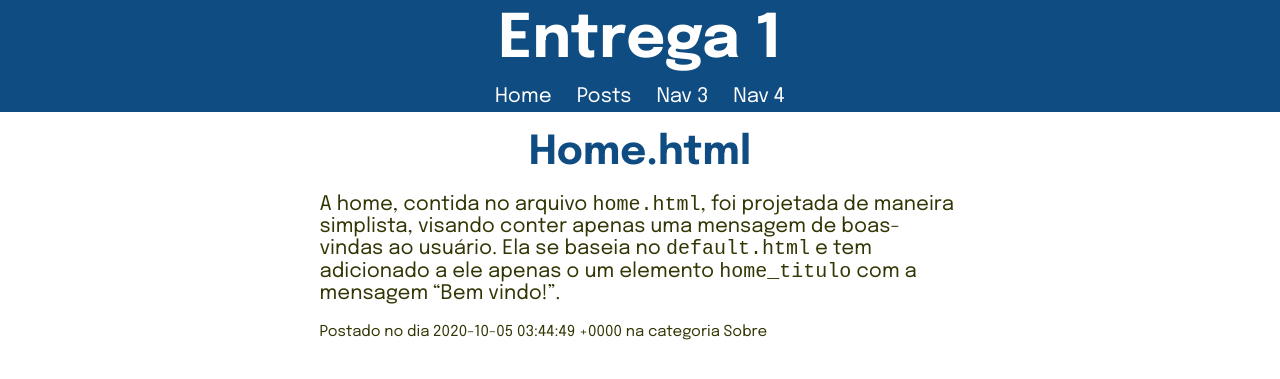
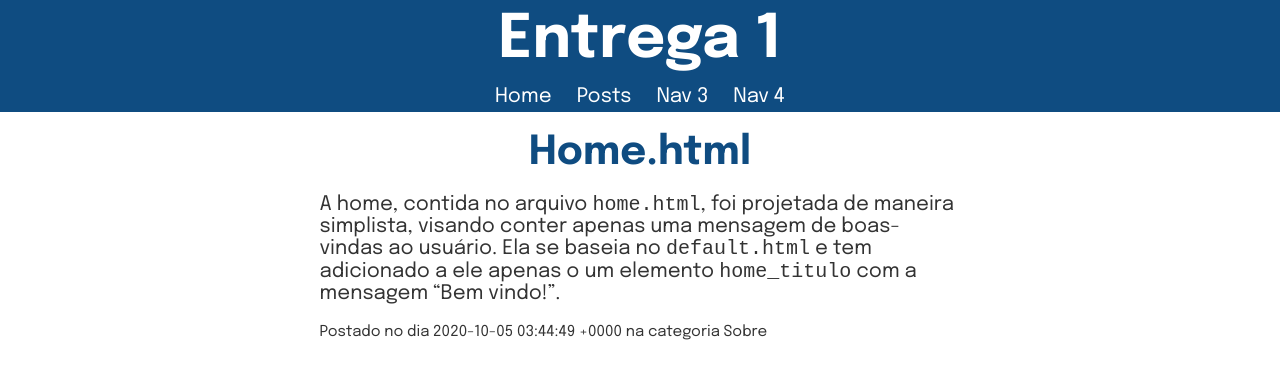
Before and after one commit to vinicosta21/entrega1, a Jekyll site: the page built from _posts/2020-10-05-home.html.md, in a window 1280 px wide. Shown: the top 379 px of the page. Built offline with Jekyll 4.4.1, drawn with Linux system fonts in a browser that asks for light colours.

Commit message:
Ajustar cor texto

```diff
--- a/_sass/main.scss
+++ b/_sass/main.scss
@@ -118,7 +118,7 @@ article h1 {
 }
 
 article p {
-    color: #333604;
+    color: #333;
     font-size: 20px;
 }
 
```
Also changed, not shown: Gemfile.lock, 1 other file.
